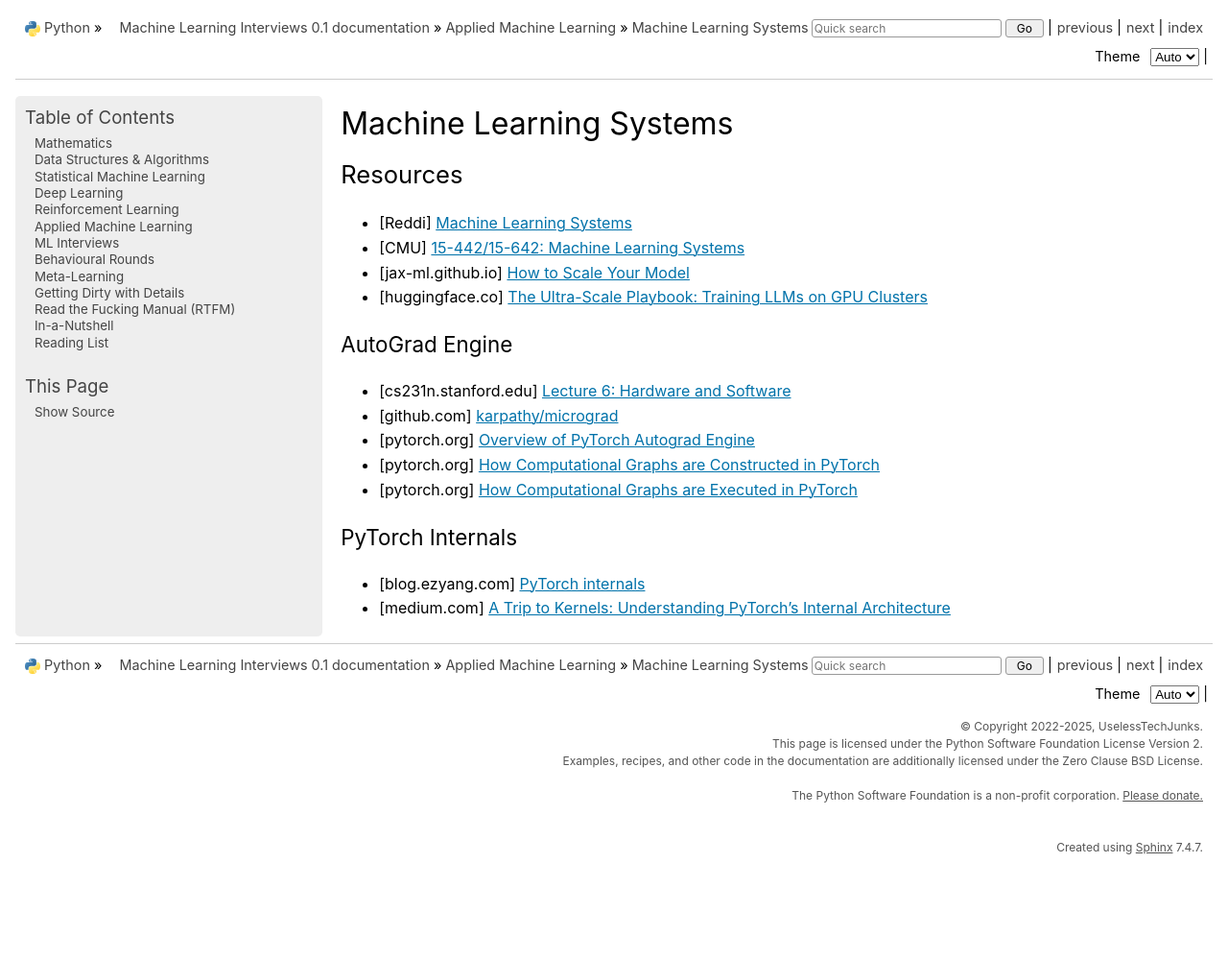
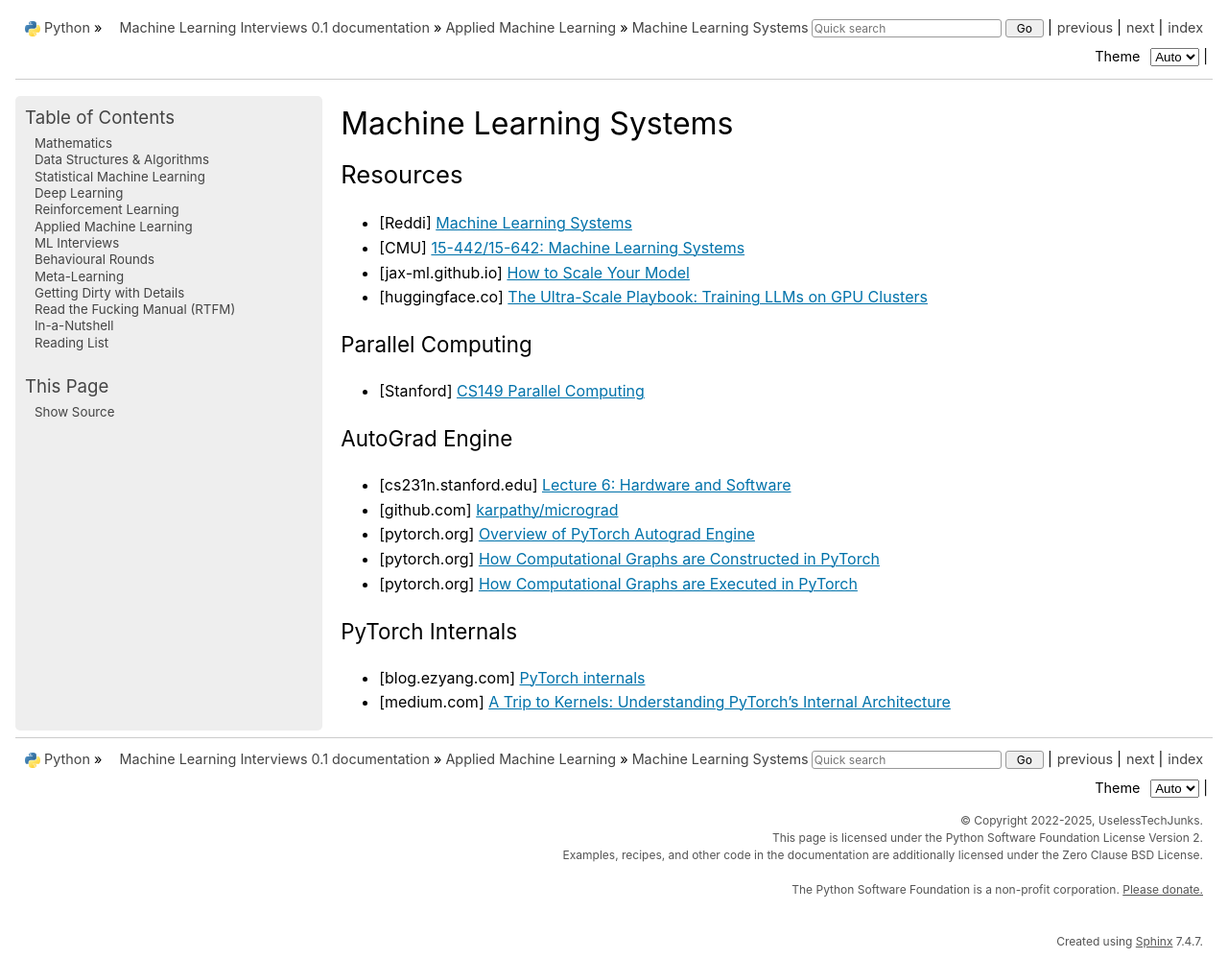
Before and after one commit to uselesstechjunks/leetcode, a Sphinx documentation site: the page built from docs/source/applied/sys/mlsys.rst, in a window 1280 px wide and 999 px high. Shown: the whole window at 96% size. Built offline with Sphinx 7.4.7, drawn with Linux system fonts in a browser that asks for light colours; pages that are not in the unit, such as notebooks, are missing from menus.

Commit message:
Update mlsys.rst

```diff
--- a/docs/source/applied/sys/mlsys.rst
+++ b/docs/source/applied/sys/mlsys.rst
@@ -8,6 +8,11 @@ Resources
 - [CMU] `15-442/15-642: Machine Learning Systems <https://mlsyscourse.org/>`_
 - [jax-ml.github.io] `How to Scale Your Model <https://jax-ml.github.io/scaling-book/index>`_
 - [huggingface.co] `The Ultra-Scale Playbook: Training LLMs on GPU Clusters <https://huggingface.co/spaces/nanotron/ultrascale-playbook>`_
+
+===============================================================================
+Parallel Computing
+===============================================================================
+- [Stanford] `CS149 Parallel Computing <https://gfxcourses.stanford.edu/cs149/fall24>`_
 
 ===============================================================================
 AutoGrad Engine
```
